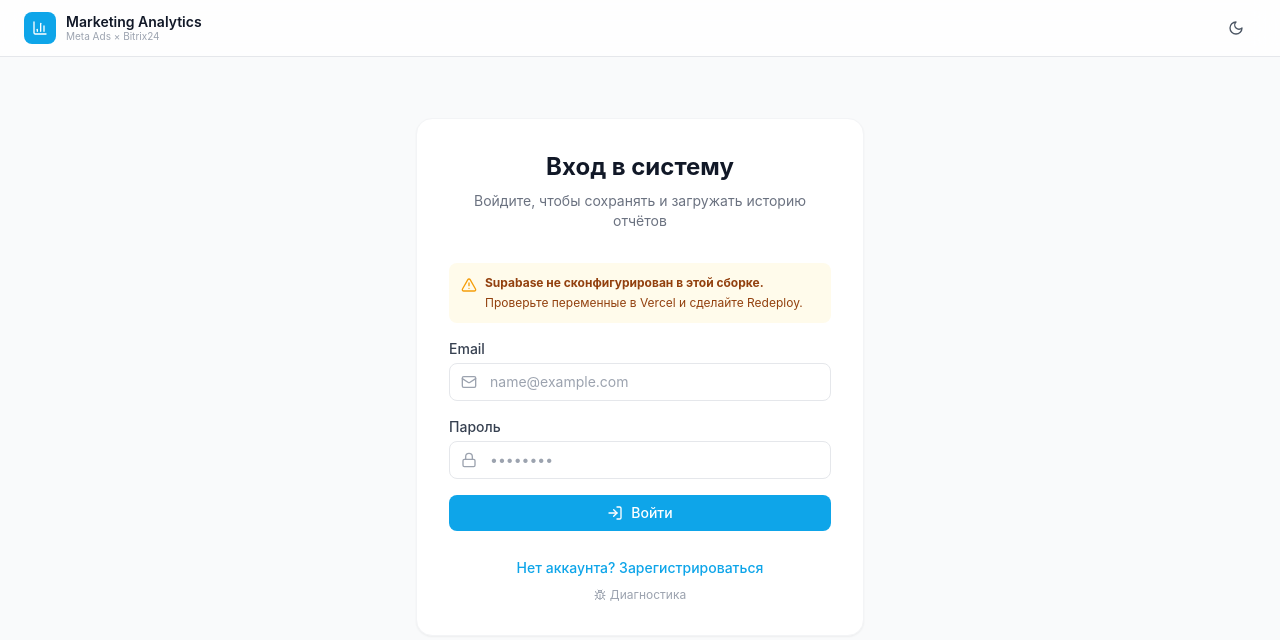
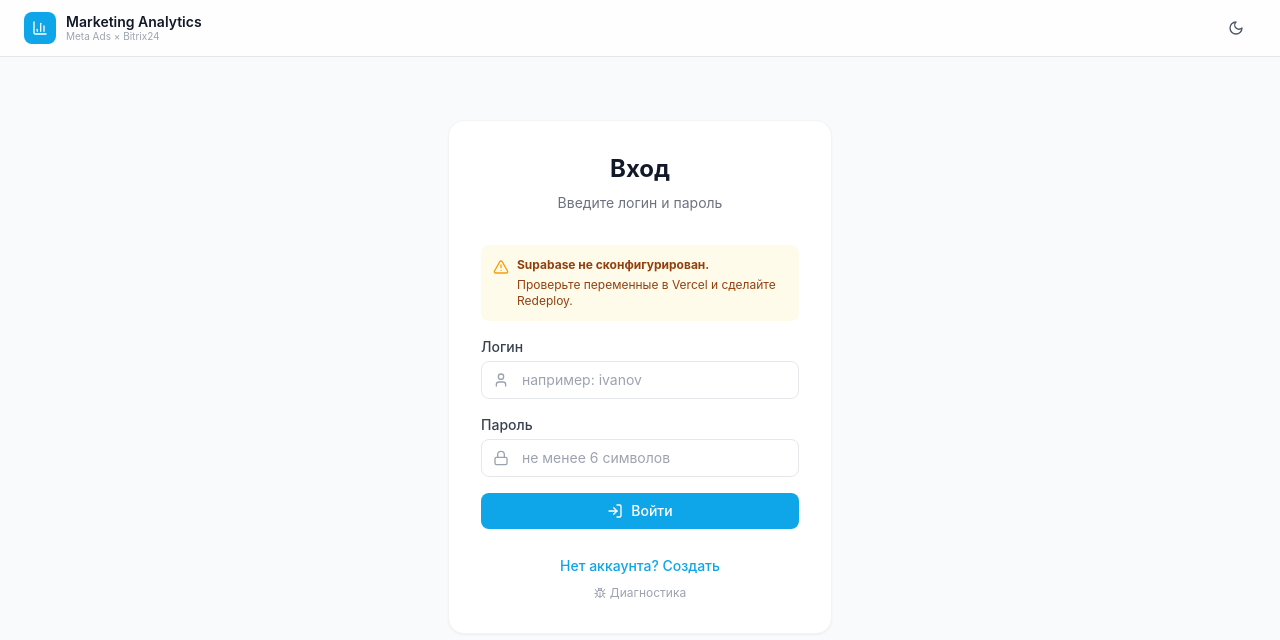
Before and after one commit to niptun4ik/marketing, a React (Vite) app: page / in a window 1280 px wide. Shown: the top 640 px of the page. Built offline with nearby package versions, Linux system fonts and the light colour scheme; no server answers.

Commit message:
Add files via upload

```diff
--- a/src/components/Auth.jsx
+++ b/src/components/Auth.jsx
@@ -1,70 +1,73 @@
 import { useState } from 'react'
 import { supabase, isSupabaseConfigured } from '../supabaseClient'
-import { Mail, Lock, LogIn, UserPlus, AlertTriangle, Bug } from 'lucide-react'
+import { User, Lock, LogIn, UserPlus, AlertTriangle, Bug } from 'lucide-react'
 
 const debugUrl = import.meta.env.VITE_SUPABASE_URL
 const debugKey = import.meta.env.VITE_SUPABASE_ANON_KEY || import.meta.env.VITE_SUPABASE_PUBLISHABLE_KEY
 
+// Превращаем логин в фейковый email, понятный Supabase
+const toFakeEmail = (login) => `${login.toLowerCase().trim().replace(/[^a-z0-9_.-]/g, '_')}@marketing.local`
+
 export default function Auth() {
-  const [loading, setLoading] = useState(false)
-  const [isLogin, setIsLogin] = useState(true)
-  const [email, setEmail] = useState('')
+  const [loading, setLoading]   = useState(false)
+  const [isLogin, setIsLogin]   = useState(true)
+  const [login, setLogin]       = useState('')
   const [password, setPassword] = useState('')
-  const [error, setError] = useState(null)
-  const [message, setMessage] = useState(null)
+  const [error, setError]       = useState(null)
   const [showDebug, setShowDebug] = useState(false)
 
   const handleSubmit = async (e) => {
     e.preventDefault()
+    if (!login.trim()) { setError('Введите логин'); return }
+    if (password.length < 6) { setError('Пароль должен быть не менее 6 символов'); return }
+
     setLoading(true)
     setError(null)
-    setMessage(null)
+
+    const email = toFakeEmail(login)
 
     try {
       if (isLogin) {
         const { error } = await supabase.auth.signInWithPassword({ email, password })
-        if (error) throw error
+        if (error) {
+          if (error.message.includes('Invalid login')) throw new Error('Неверный логин или пароль')
+          throw error
+        }
       } else {
-        // redirectTo гарантирует, что ссылка в письме ведёт на Vercel, а не на localhost
-        const redirectTo = window.location.origin
-        const { error } = await supabase.auth.signUp({
-          email,
-          password,
-          options: { emailRedirectTo: redirectTo },
-        })
-        if (error) throw error
-        setMessage(`Регистрация успешна! Проверьте email для подтверждения. Ссылка в письме откроет: ${redirectTo}`)
+        const { error } = await supabase.auth.signUp({ email, password })
+        if (error) {
+          if (error.message.includes('already registered')) throw new Error('Этот логин уже занят. Попробуйте другой.')
+          throw error
+        }
+        // После регистрации сразу логинимся (подтверждение почты отключено)
+        const { error: loginErr } = await supabase.auth.signInWithPassword({ email, password })
+        if (loginErr) throw loginErr
       }
     } catch (err) {
       if (err.message === 'Failed to fetch' || err.name === 'TypeError') {
-        setError('Нет связи с Supabase. Проверьте VITE_SUPABASE_URL — нажмите «Диагностика» ниже.')
+        setError('Нет связи с Supabase. Нажмите «Диагностика» ниже.')
       } else {
-        setError(err.message || 'Произошла ошибка при авторизации')
+        setError(err.message || 'Произошла ошибка')
       }
     } finally {
       setLoading(false)
     }
   }
 
-  const urlDisplay = debugUrl
-    ? `${debugUrl.slice(0, 35)}…`
-    : '❌ НЕ ЗАДАН'
-  const keyDisplay = debugKey
-    ? `${debugKey.trim().slice(0, 18)}… (длина: ${debugKey.trim().length} симв.)`
-    : '❌ НЕ ЗАДАН'
+  const urlDisplay = debugUrl ? `${debugUrl.slice(0, 35)}…` : '❌ НЕ ЗАДАН'
+  const keyDisplay = debugKey ? `${debugKey.trim().slice(0, 18)}… (${debugKey.trim().length} симв.)` : '❌ НЕ ЗАДАН'
   const urlOk = debugUrl?.trim().startsWith('https://') && debugUrl?.includes('.supabase.co')
-  const keyOk = debugKey?.trim().length > 20 &&
-    (debugKey.trim().startsWith('eyJ') || debugKey.trim().startsWith('sb_'))
+  const keyOk = debugKey?.trim().length > 20 && (debugKey.trim().startsWith('eyJ') || debugKey.trim().startsWith('sb_'))
 
   return (
     <div className="min-h-[80vh] flex items-center justify-center p-4 animate-fade-in">
-      <div className="bg-white dark:bg-gray-900 w-full max-w-md rounded-2xl p-8 shadow-sm border border-gray-100 dark:border-gray-800">
+      <div className="bg-white dark:bg-gray-900 w-full max-w-sm rounded-2xl p-8 shadow-sm border border-gray-100 dark:border-gray-800">
         <div className="text-center mb-8">
           <h2 className="text-2xl font-bold text-gray-900 dark:text-gray-100">
-            {isLogin ? 'Вход в систему' : 'Регистрация'}
+            {isLogin ? 'Вход' : 'Создать аккаунт'}
           </h2>
           <p className="text-sm text-gray-500 dark:text-gray-400 mt-2">
-            Войдите, чтобы сохранять и загружать историю отчётов
+            {isLogin ? 'Введите логин и пароль' : 'Придумайте логин и пароль'}
           </p>
         </div>
 
@@ -72,10 +75,8 @@ export default function Auth() {
           <div className="mb-4 p-3 rounded-lg bg-amber-50 dark:bg-amber-900/20 text-amber-800 dark:text-amber-300 text-xs flex gap-2 items-start">
             <AlertTriangle size={16} className="shrink-0 mt-0.5 text-amber-500" />
             <div>
-              <strong>Supabase не сконфигурирован в этой сборке.</strong>
-              <p className="mt-1">
-                Проверьте переменные в Vercel и сделайте Redeploy.
-              </p>
+              <strong>Supabase не сконфигурирован.</strong>
+              <p className="mt-1">Проверьте переменные в Vercel и сделайте Redeploy.</p>
             </div>
           </div>
         )}
@@ -86,30 +87,34 @@ export default function Auth() {
           </div>
         )}
 
-        {message && (
-          <div className="mb-4 p-3 rounded-lg bg-green-50 dark:bg-green-900/20 text-green-600 dark:text-green-500 text-sm">
-            {message}
-          </div>
-        )}
-
         <form onSubmit={handleSubmit} className="space-y-4">
+          {/* Login */}
           <div>
-            <label className="block text-sm font-medium text-gray-700 dark:text-gray-300 mb-1">Email</label>
+            <label className="block text-sm font-medium text-gray-700 dark:text-gray-300 mb-1">
+              Логин
+            </label>
             <div className="relative">
-              <Mail className="absolute left-3 top-1/2 -translate-y-1/2 text-gray-400" size={16} />
+              <User className="absolute left-3 top-1/2 -translate-y-1/2 text-gray-400" size={16} />
               <input
-                type="email"
-                value={email}
-                onChange={(e) => setEmail(e.target.value)}
+                type="text"
+                value={login}
+                onChange={(e) => setLogin(e.target.value)}
                 className="input-base pl-10"
-                placeholder="name@example.com"
+                placeholder="например: ivanov"
+                autoComplete="username"
                 required
               />
             </div>
+            {!isLogin && (
+              <p className="text-[10px] text-gray-400 mt-1">Только латинские буквы, цифры, _ и -</p>
+            )}
           </div>
 
+          {/* Password */}
           <div>
-            <label className="block text-sm font-medium text-gray-700 dark:text-gray-300 mb-1">Пароль</label>
+            <label className="block text-sm font-medium text-gray-700 dark:text-gray-300 mb-1">
+              Пароль
+            </label>
             <div className="relative">
               <Lock className="absolute left-3 top-1/2 -translate-y-1/2 text-gray-400" size={16} />
               <input
@@ -117,7 +122,8 @@ export default function Auth() {
                 value={password}
                 onChange={(e) => setPassword(e.target.value)}
                 className="input-base pl-10"
-                placeholder="••••••••"
+                placeholder="не менее 6 символов"
+                autoComplete={isLogin ? 'current-password' : 'new-password'}
                 required
               />
             </div>
@@ -129,7 +135,7 @@ export default function Auth() {
             ) : isLogin ? (
               <><LogIn size={16} /> Войти</>
             ) : (
-              <><UserPlus size={16} /> Зарегистрироваться</>
+              <><UserPlus size={16} /> Создать аккаунт</>
             )}
           </button>
         </form>
@@ -137,10 +143,10 @@ export default function Auth() {
         <div className="mt-6 text-center space-y-2">
           <button
             type="button"
-            onClick={() => setIsLogin(!isLogin)}
+            onClick={() => { setIsLogin(!isLogin); setError(null) }}
             className="text-sm text-brand-500 hover:text-brand-600 dark:text-brand-400 dark:hover:text-brand-300 font-medium transition-colors"
           >
-            {isLogin ? 'Нет аккаунта? Зарегистрироваться' : 'Уже есть аккаунт? Войти'}
+            {isLogin ? 'Нет аккаунта? Создать' : 'Уже есть аккаунт? Войти'}
           </button>
 
           <button
@@ -154,32 +160,18 @@ export default function Auth() {
           {showDebug && (
             <div className="mt-2 p-3 rounded-lg bg-gray-50 dark:bg-gray-800 text-left text-xs font-mono space-y-1.5 border border-gray-200 dark:border-gray-700">
               <p className="text-gray-500 dark:text-gray-400 font-sans font-semibold mb-2 text-[11px]">
-                Переменные в этой сборке Vercel:
+                Переменные в этой сборке:
               </p>
               <p>
-                <span className="text-gray-400">URL:</span>{' '}
-                <span className={urlOk ? 'text-green-500' : 'text-red-500 font-bold'}>
-                  {urlDisplay}
-                </span>
+                <span className="text-gray-400">URL: </span>
+                <span className={urlOk ? 'text-green-500' : 'text-red-500 font-bold'}>{urlDisplay}</span>
                 {urlOk ? ' ✅' : ' ❌'}
               </p>
               <p>
-                <span className="text-gray-400">KEY:</span>{' '}
-                <span className={keyOk ? 'text-green-500' : 'text-red-500 font-bold'}>
-                  {keyDisplay}
-                </span>
+                <span className="text-gray-400">KEY: </span>
+                <span className={keyOk ? 'text-green-500' : 'text-red-500 font-bold'}>{keyDisplay}</span>
                 {keyOk ? ' ✅' : ' ❌'}
               </p>
-              {keyOk && urlOk && (
-                <p className="text-amber-500 text-[10px] font-sans mt-1">
-                  Переменные вшиты корректно. Если ошибка остаётся — проверьте, что проект в Supabase не на паузе.
-                </p>
-              )}
-              {(!urlOk || !keyOk) && (
-                <p className="text-red-400 text-[10px] font-sans mt-1 leading-tight">
-                  Переменные отсутствуют в сборке. Добавьте их в Vercel → Settings → Environment Variables, затем Redeploy.
-                </p>
-              )}
             </div>
           )}
         </div>
--- a/src/components/Header.jsx
+++ b/src/components/Header.jsx
@@ -30,7 +30,7 @@ export default function Header({ darkMode, onToggleDark, onReset, session, onOpe
           {session && (
             <>
               <span className="hidden sm:inline text-xs text-gray-500 dark:text-gray-400 mr-2">
-                {session?.user?.email || 'Аккаунт'}
+                {session?.user?.email?.replace('@marketing.local', '') || 'Пользователь'}
               </span>
               <button
                 onClick={onOpenSettings}
```
